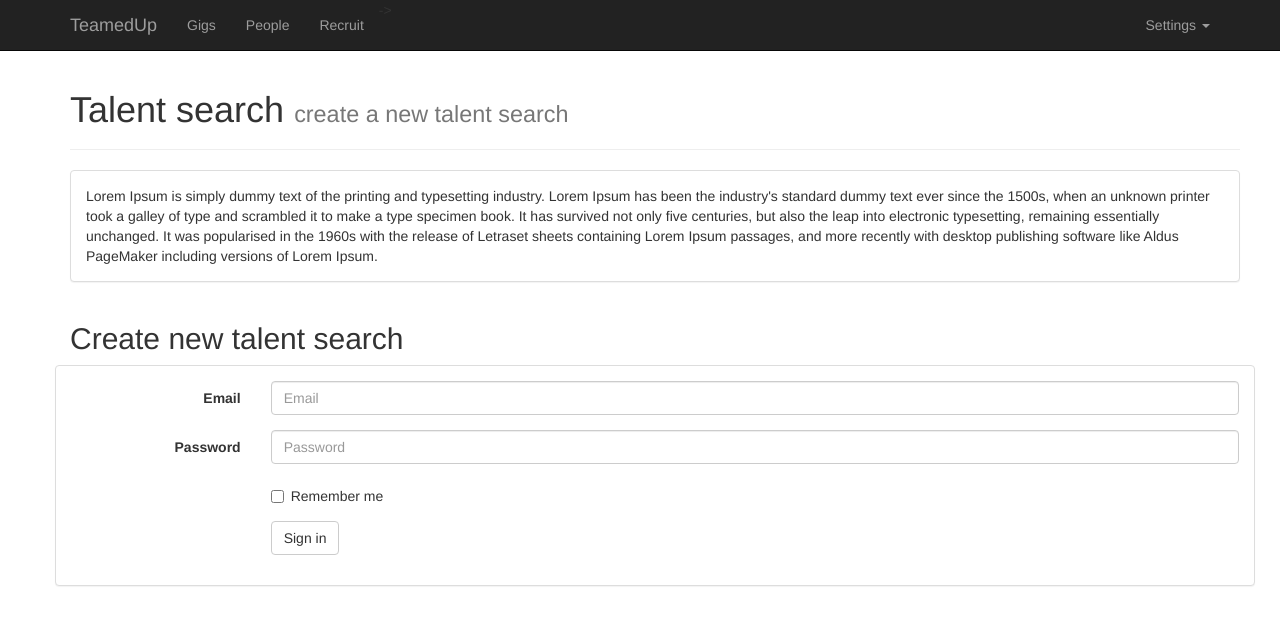
After one commit to heroku/python-getting-started, a Django app: a page that uses recruit/templates/recruit/talent_search.html in a window 1280 px wide. The commit adds this page. Shown: the top 625 px of the page. Run offline with Django 3.2, Linux system fonts and the light colour scheme; some libraries are stand-ins or nearby versions.

```diff
--- a/recruit/templates/recruit/home.html
+++ b/recruit/templates/recruit/home.html
@@ -8,7 +8,7 @@
 		</div>
 		<div class="jumbotron">
 		  <p>TeamedUp offers a talent search service that brings the best people to you. Simply start a new talent search campaign and check back here daily for quality candidate leads. You won't pay for any hidden recruitment fees, and you will own the candidate list forever once the campaign ends. All you have to do is fund the search, with campaigns starting as low as $50/d.</p>
-		  <p><a class="btn btn-primary btn-lg" href="#" role="button">Get started</a></p>
+		  <p><a class="btn btn-primary btn-lg" href="#" role="button">Start new talent search</a></p>
 		</div>
 	</div>
 
--- /dev/null
+++ b/recruit/templates/recruit/talent_search.html
@@ -0,0 +1,56 @@
+{% extends 'base.html' %}
+{% block content %}
+
+<div class="container">
+	<div class="row">
+		<div class="page-header">
+	  		<h1>Talent search <small>create a new talent search</small></h1>
+		</div>
+		<div class="panel panel-default">
+		  <div class="panel-body">
+		    Lorem Ipsum is simply dummy text of the printing and typesetting industry. Lorem Ipsum has been the industry's standard dummy text ever since the 1500s, when an unknown printer took a galley of type and scrambled it to make a type specimen book. It has survived not only five centuries, but also the leap into electronic typesetting, remaining essentially unchanged. It was popularised in the 1960s with the release of Letraset sheets containing Lorem Ipsum passages, and more recently with desktop publishing software like Aldus PageMaker including versions of Lorem Ipsum.
+		  </div>
+		</div>
+	</div>
+
+	<div class="row">
+		<h2>Create new talent search</h2>
+		<div class="row">
+			<div class="panel panel-default">
+			  <div class="panel-body">
+				<form class="form-horizontal">
+				  <div class="form-group">
+				    <label for="inputEmail3" class="col-sm-2 control-label">Email</label>
+				    <div class="col-sm-10">
+				      <input type="email" class="form-control" id="inputEmail3" placeholder="Email">
+				    </div>
+				  </div>
+				  <div class="form-group">
+				    <label for="inputPassword3" class="col-sm-2 control-label">Password</label>
+				    <div class="col-sm-10">
+				      <input type="password" class="form-control" id="inputPassword3" placeholder="Password">
+				    </div>
+				  </div>
+				  <div class="form-group">
+				    <div class="col-sm-offset-2 col-sm-10">
+				      <div class="checkbox">
+				        <label>
+				          <input type="checkbox"> Remember me
+				        </label>
+				      </div>
+				    </div>
+				  </div>
+				  <div class="form-group">
+				    <div class="col-sm-offset-2 col-sm-10">
+				      <button type="submit" class="btn btn-default">Sign in</button>
+				    </div>
+				  </div>
+				</form>
+				</div>
+			</div>
+		</div>
+	</div>
+
+</div>
+
+{% endblock %}
--- a/recruit/urls.py
+++ b/recruit/urls.py
@@ -4,4 +4,6 @@ from . import views
 
 urlpatterns = [
 	url(r'^$', views.index, name='index'),
+	url(r'^newsearch/', views.new_search, name='new search'),
+
 ]
--- a/recruit/views.py
+++ b/recruit/views.py
@@ -7,3 +7,6 @@ from django.contrib.auth import authenticate, login, logout
 @login_required
 def index(request):
     return render(request, 'recruit/home.html')
+
+def new_search(request):
+	return render(request, 'recruit/talent_search.html')
--- a/teamedup/settings.py
+++ b/teamedup/settings.py
@@ -41,6 +41,7 @@ INSTALLED_APPS = (
     'people',
     'recruit',
     'gigs',
+    'waffle',
     #leave at bottom otherwise some functionality like logout redirect breaks
     'django.contrib.admin',
 )
@@ -54,6 +55,7 @@ MIDDLEWARE_CLASSES = (
     'django.contrib.messages.middleware.MessageMiddleware',
     'django.middleware.clickjacking.XFrameOptionsMiddleware',
     'django.middleware.security.SecurityMiddleware',
+    'waffle.middleware.WaffleMiddleware',
 )
 
 ROOT_URLCONF = 'teamedup.urls'
```
